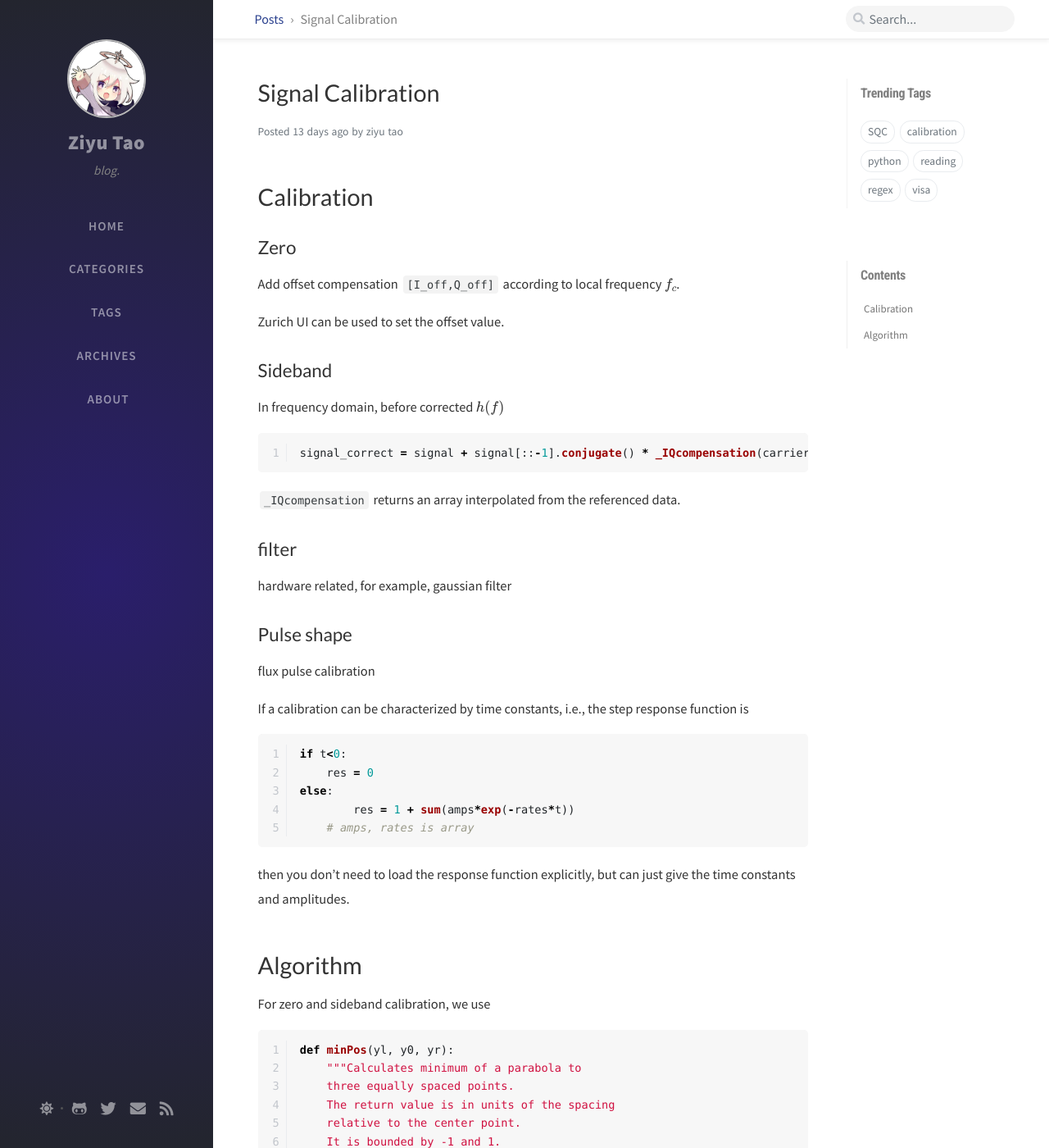
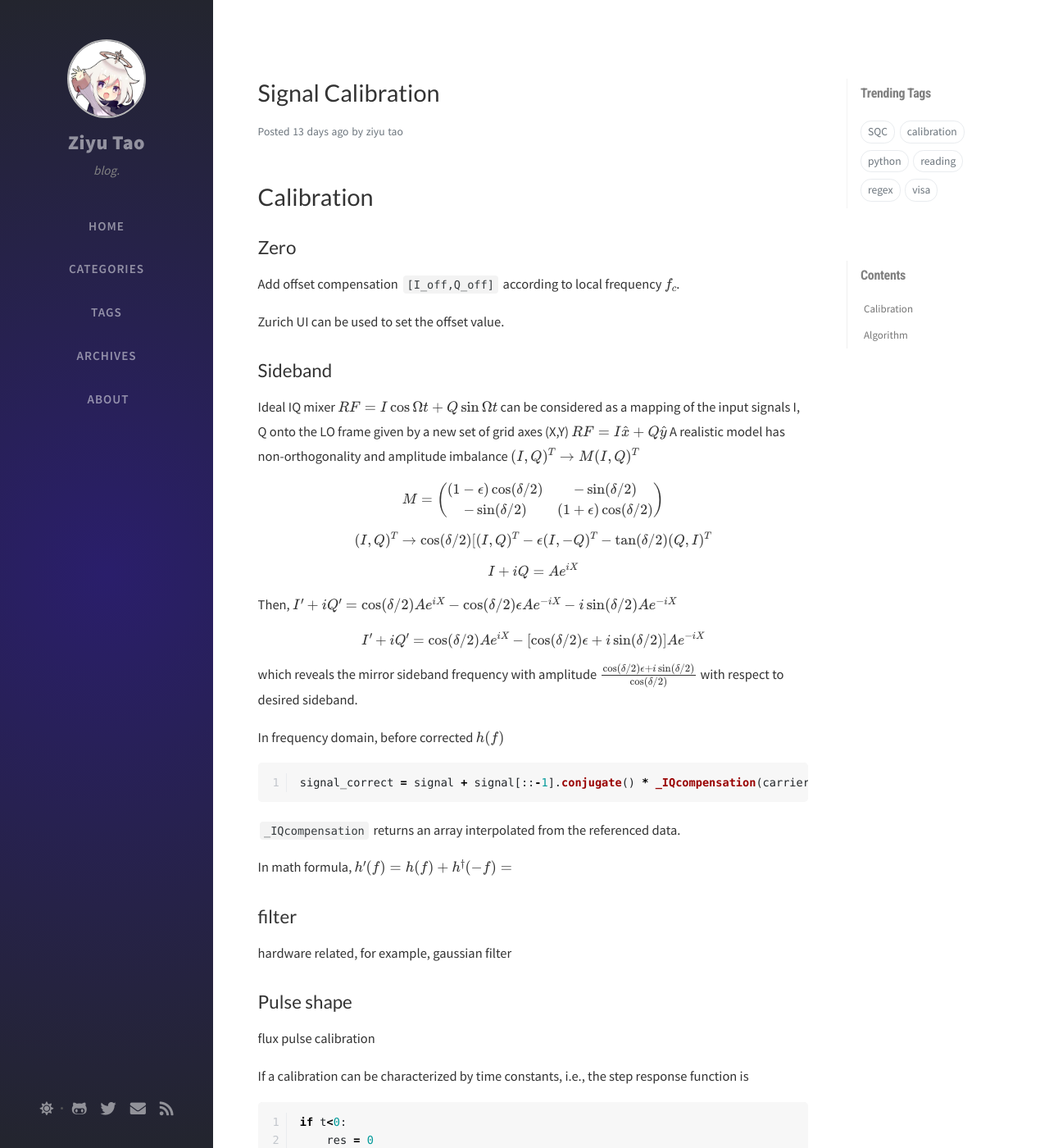
Before and after one commit to ZeeUTao/ZeeUTao.github.io, a Jekyll site: the page built from _posts/2020-11-13-Signal_Calibration.md, in a window 1280 px wide and 1400 px high. Shown: the whole window at 82% size. Built offline with Jekyll 4.4.1, drawn with Linux system fonts in a browser that asks for light colours; nearby versions of some CDN libraries; comment, search, counter and statistics services are not loaded.

Commit message:
Update 2020-11-13-Signal_Calibration.md

````diff
--- a/_posts/2020-11-13-Signal_Calibration.md
+++ b/_posts/2020-11-13-Signal_Calibration.md
@@ -26,6 +26,52 @@ Zurich UI can be used to set the offset value.
 
 ## Sideband
 
+Ideal IQ mixer
+$$
+RF = I \cos \Omega t + Q \sin \Omega t
+$$
+can be considered as a mapping of the input signals I, Q onto the LO frame given by a new set of grid axes (X,Y)
+$$
+RF = I \hat{x} + Q\hat{y}
+$$
+A realistic model has non-orthogonality and amplitude imbalance
+$$
+(I,Q)^T \to M (I,Q)^T
+$$
+
+$$
+M =
+\begin{pmatrix}
+(1-\epsilon) \cos(\delta/2) & -\sin (\delta/2)   \\
+-\sin (\delta/2) &  (1+\epsilon)\cos(\delta/2)  \\
+\end{pmatrix}
+$$
+
+$$
+(I,Q)^T \to \cos(\delta/2)  [(I,Q)^T  -\epsilon (I, -Q)^T - \tan(\delta/2)(Q, I)^T
+$$
+
+$$
+I + iQ = A e^ {i X}
+$$
+
+Then,
+$$
+I' + iQ' =  \cos(\delta/2) A e^ {i X} -\cos(\delta/2)\epsilon  Ae^ {-i X} - i\sin(\delta/2) Ae^ {-i X}
+$$
+
+$$
+I' + iQ' =\cos(\delta/2) A e^ {i X} - [\cos(\delta/2) \epsilon + i \sin (\delta/2) ] Ae^ {-i X}
+$$
+
+which reveals the mirror sideband frequency with amplitude
+$$
+\frac{\cos(\delta/2)\epsilon  + i \sin (\delta/2)}{\cos(\delta/2)}
+$$
+with respect to desired sideband.
+
+
+
 In frequency domain, before corrected $h(f)$
 
 ```python
@@ -33,6 +79,14 @@ signal_correct = signal + signal[::-1].conjugate() * _IQcompensation(carrierFreq
 ```
 
 `_IQcompensation` returns an array interpolated from the referenced data.
+
+In math formula,
+$$
+h'(f)=h(f)+h^\dagger(-f)=
+$$
+
+
+
 
 ## filter
 
````
